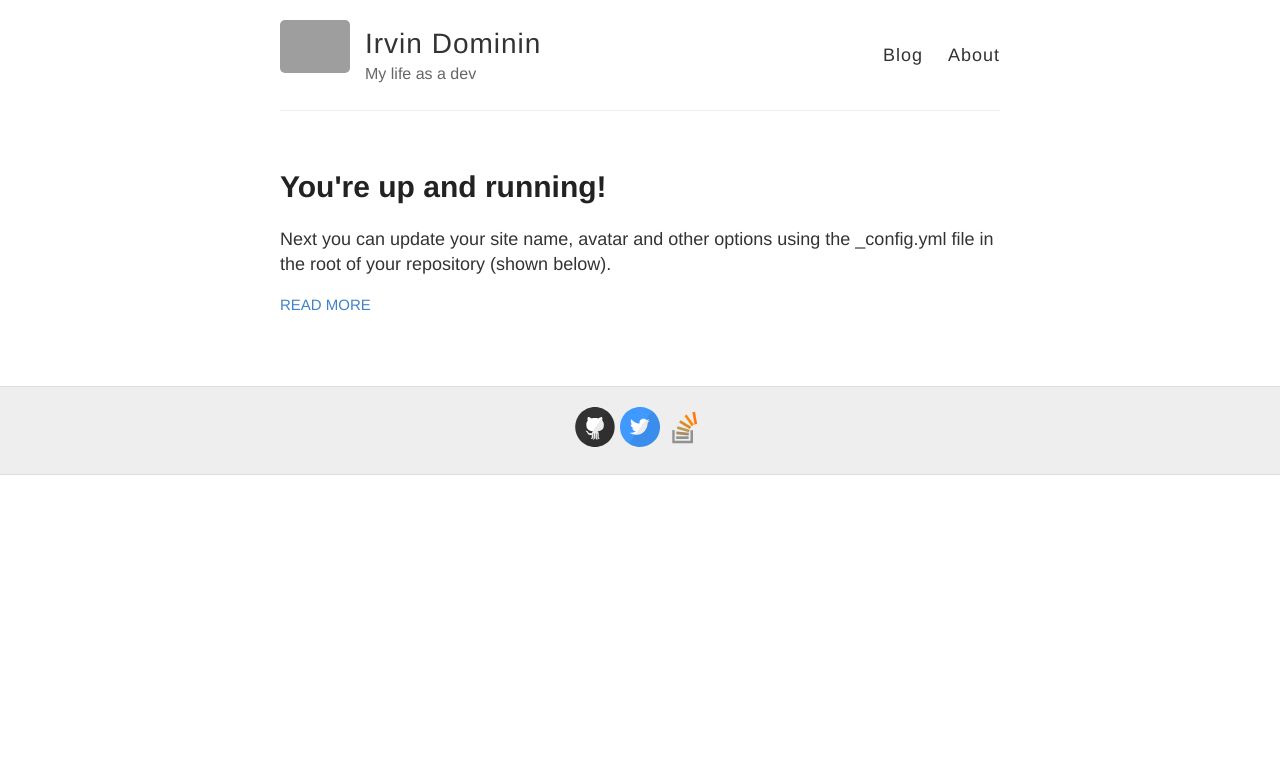
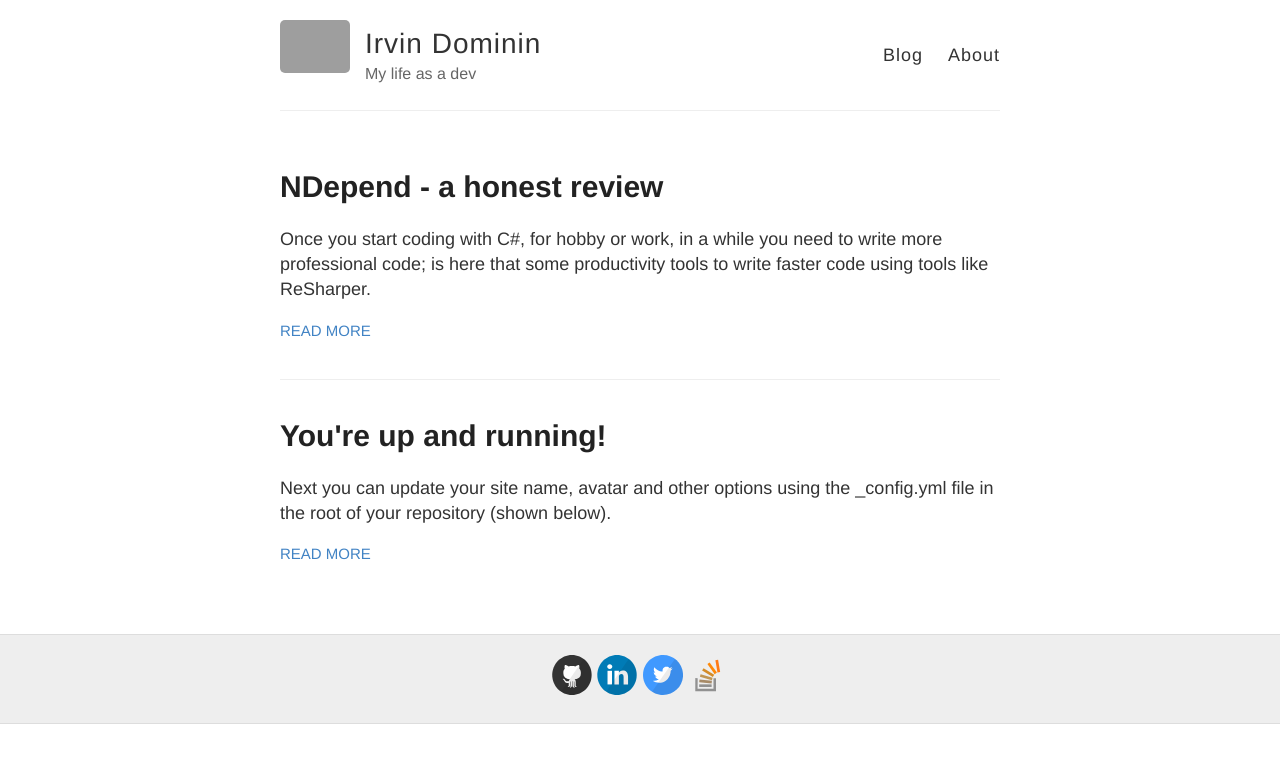
Before and after one commit to IrvinDominin/irvindominin.github.io, a Jekyll site: the page built from index.html, in a window 1280 px wide. Shown: the top 763 px of the page. Built offline with Jekyll 4.4.1, drawn with Linux system fonts in a browser that asks for light colours; some of the changed lines change nothing that is shown; grey boxes are pictures that could not be loaded.

Commit message:
Add a post and minor fix

```diff
--- a/_config.yml
+++ b/_config.yml
@@ -23,7 +23,7 @@ footer-links:
   flickr:
   github: IrvinDominin
   instagram:
-  linkedin:
+  linkedin: https://www.linkedin.com/in/irvindominin/
   pinterest:
   rss: # just type anything here for a working RSS icon
   twitter: irvindominin
--- /dev/null
+++ b/_posts/2017-8-25-NDepend.md
@@ -0,0 +1,140 @@
+---
+layout: post
+title: NDepend - a honest review
+---
+
+Once you start coding with C#, for hobby or work, in a while you need to write more professional code; is here that some productivity tools to write faster code using tools like ReSharper.
+
+After each implementation, you need to analyze your code to make sure you aren't duplicating any code, writing good OOP code, and writing small and maintainable methods.
+
+Some weeks ago I was contacted via e-mail from NDepend team to give a try to the product.
+
+In this review, I provide an my point of view on the static code analyzer NDepend.
+<h2>Overview</h2>
+NDepend is a static code analyzer extension for Visual Studio 2010, 2012, 2013, and 2015. It analyze your compiled code and showing statistics and patterns to improve your code base.
+
+If you are thinking why you need another tool if you have ReSharper it's for its goal. As developers we must have our toolbelt considering the right tool for many purposes. ReSharper puts its focus on offers suggestions during code editing at spec and method level.
+
+NDepend looks at the solution as one unit, and makes suggestions based statically on the codebase analyzed.
+
+NDepend is not ReSharper!! Check this post <a href="http://blog.ndepend.com/ndepend-vs-resharper/">NDepend vs ReSharper</a> showing the differences between the tools!
+<h2>Installation</h2>
+I received a zip file through e-mail and I have extracted the zip out to a folder (C:\NDepend).
+
+<img class="alignnone size-full wp-image-114" src="https://irvindev.files.wordpress.com/2016/12/ztaysr4.png" alt="ztaysr4" width="819" height="521" />
+
+You can see an VisualNDepend.exe, it's particularly usefull to analyze your solution. without to start Visual Studio.
+
+Now we have to install the Visual Studio Extension, we can install it in two ways:
+<ol>
+	<li>run the Visual Studio Extension Installer NDpend.VisualStudioExtension.Installer.exe</li>
+	<li>start VisualNDepend.exe and click "Install Visual Studio Extension"</li>
+</ol>
+<img class="alignnone size-full wp-image-104" src="https://irvindev.files.wordpress.com/2016/12/ywutqbb.png" alt="ywutqbb" width="1201" height="772" />
+
+The Visual Studio Extension is available for the latest Visual Studio versions:
+
+<img class="alignnone size-full wp-image-119" src="https://irvindev.files.wordpress.com/2016/12/glfdrio.png" alt="glfdrio" width="675" height="387" />
+
+In order to use a registered version a NDependProLicense.xml file is required in the directory of NDepend "installation". I have to give to NDepend support my contacts in order to build a license and get it via e-mail. Honestly I prefer a web portal to manage this kind of activities, but it's not a big problem.
+
+Now I can start Visual Studio 2015 and load one of my projects.
+<h2>The first launch</h2>
+Once I loaded my project, I noticed a new NDepend menu item in Visual Studio. I have two choices when using NDepend.
+
+It's possible to:
+<ol>
+	<li>Attach a <strong>new NDepend project</strong> to the current project or</li>
+	<li>Attach an <strong>existing NDepend project</strong> to the current project</li>
+</ol>
+Since this is the first time I use NDepend, I chose the first option in order to build my first NDepend project.
+
+<img class="alignnone size-full wp-image-173" src="https://irvindev.files.wordpress.com/2016/12/lbjr2ey.png" alt="lbjr2ey" width="722" height="466" />
+
+This new dialog give all the options required to start the code analysis, like the NDepend project location, the projects to analyze, and so on.
+
+Once I click "Analyze" NDepend starts its job:
+<ol>
+	<li>all the projects are compiled</li>
+	<li>it analyzes the code</li>
+	<li>and, if the checkbox "Build a report" is clicked, a report is sent to the browser.</li>
+</ol>
+After the analysis is complete, the are the following options:
+<ul>
+	<li>View NDepend Dashboard</li>
+	<li>Show NDepend Interactive Graph</li>
+	<li>Browser NDepend Code Rules</li>
+	<li>Close the dialog</li>
+</ul>
+<img class="alignnone size-full wp-image-175" src="https://irvindev.files.wordpress.com/2016/12/rmdjnvs.png" alt="rmdjnvs" width="778" height="544" />
+
+The analysis is pretty fast; and as a starter I decided to open the dashboard; and...I jaw-dropped on the huge amount of analytics produced by NDepend.
+
+Below is an example of my project results:
+
+<img class="alignnone size-full wp-image-181" src="https://irvindev.files.wordpress.com/2016/12/bpls2xl.png" alt="bpls2xl" width="1168" height="621" />
+
+Let's go more deeper in the analysis results.
+
+I start from the first option in the Visual Studio NDepend menu, <strong>Rule</strong> then with <strong>Graph</strong>, <strong>Matrix</strong>, <strong>Trend</strong> and <strong>Metric.</strong>
+<h2>NDepend features</h2>
+<h3>Rule Explorer Panel</h3>
+<img class="alignnone size-full wp-image-232" src="https://irvindev.files.wordpress.com/2016/12/igbweyn.png" alt="igbweyn" width="953" height="469" />During the analyze of my project this is the most used panel, it shows to me the applied rules on the analysis and let me active/deactivate or alter rules and eventually write a new one.
+<h3>Rule Edition Panel</h3>
+With almost thousands of existing code metrics already available, it's normally a good point to start the code analysis; in the last paragraph I pointed out that is possible to create a new rule or alter an existing one.
+
+In my example a write a demo rule to detect all the application methods that are public and marked as Obsolete.
+
+<img class="alignnone size-full wp-image-235" src="https://irvindev.files.wordpress.com/2016/12/k1mzvxy.png" alt="k1mzvxy" width="526" height="156" />
+
+That's probably the <strong>most powerful</strong> feature of NDepend with this pseudo language you can create your rules in order to apply your personal or business rules to the project and avoid rules violation.
+
+NDepend team call this language Code Query for LINQ (<strong>CQLINQ</strong>); it uses all the "normal" Visual Studio language features (like Code Completion with IntelliSense, tooltip documentation) to write queries on your code base and check immediately the results.
+
+CQLINQ is on the basis of all NDepend's analysis, and honestly it alone worth the price of the product.
+<h3>Dependency Graph</h3>
+We now that each time that we add a reference or add new features the application grows, but can grow on complexity.
+
+The dependencies graph provides an immediate and simple to read view of dependencies in your project, is not a simple report, but a complete and navigable application.
+
+<img class="alignnone size-full wp-image-243" src="https://irvindev.files.wordpress.com/2016/12/qmwoynh.png" alt="qmwoynh" width="1485" height="707" />
+
+If you hover over a particular dependency, you will see the callers and callees of the pointed assembly.
+<h3>Dependency Matrix</h3>
+The dependency matrix is a tabular view of your code that analyze dependencies on a namespace, classes and properties.
+
+<img class="alignnone size-full wp-image-260" src="https://irvindev.files.wordpress.com/2016/12/lped2pl.png" alt="lped2pl" width="654" height="554" />
+
+The idea is to identify when dependencies in a square turn black, it means that a number of namespaces are using "<em>n"</em> number of namespaces indirectly; the result can help you to identify the code that need a namespace refactoring.
+
+At the moment I'm not proficient with this tool, I have to use it more!
+<h3>Trend Charts</h3>
+The trend charts are used from the dashboard, they provide a fast preview on how the project code quality is changing over time.
+
+Sadly I haven't a valuable image of this tool on my project :-(, I take the following from NDepend docs:
+
+<img class="alignnone size-full wp-image-289" src="https://irvindev.files.wordpress.com/2016/12/trendchartsondashboard.jpg" alt="trendchartsondashboard" width="700" height="449" />
+
+It's required to use a baseline of your code in order to compare it with the current and get a new trend chart result; the result is pretty immediate.
+
+If a good refactoring session occurs, probably (and hopefully) the <strong>Lines of Code</strong> trend chart will start to drop; as you can see there are a lot of charts out of the box, but since trend charts are query on your code is possible to build your own charts using <strong>CQLINQ</strong>!
+
+These charts are immediate and really helpful on team projects; you can use it over time to check the quality of your product and check that is still compliant with your coding rules.
+<h3>Metrics View</h3>
+<img class="alignnone size-full wp-image-306" src="https://irvindev.files.wordpress.com/2016/12/t8krdmt.png" alt="t8krdmt" width="1347" height="666" />
+
+The metrics view is a stylish heatmap of the codebase based on a lot of different criteria.
+
+For example the <strong>Lines Of Code</strong> selection at a method level can be used to instruct the heatmap to show the methods that are "too long" (eg longer then 25 lines of code!) and consequently less maintainable.
+<h2>Conclusion</h2>
+That's are the views that I have used, I must to say that was a great experience and all the tools are greatly integrated together.
+
+I have used NDepend for two weeks, I can say that the views I'm using the most are the Dashboard, Rules Explorer and Code Metrics View, but I have to become more experienced on other views.
+
+IMHO NDepend is not for junior software devs, you must be experienced and know what the tool is talking about; if correctly instrumented and inserted in the production lifecycle can be a game-changer.
+
+Honestly I don't like the setup (unzip manually in a folder), but I don't know if I have to install in this way because of my review.
+
+I truly recommend this tool.
+
+<a href="http://www.ndepend.com/">Site </a>- <a href="http://www.ndepend.com/docs/getting-started-with-ndepend">Docs </a>- <a href="http://www.ndepend.com/purchase?danylkowebReview">Buy</a>]]>
--- a/about.md
+++ b/about.md
@@ -4,12 +4,26 @@ title: About
 permalink: /about/
 ---
 
-Some information about you!
+Hi, my name is Irvin Dominin I’m a technology and coding passionate from Italy (Turin).
+
+Currently I work as Full Stack Developer at Sistemi S.p.A. I’m the Developer Lead of the team developing a framework called BUILDER/web and some web applications.
 
 ### More Information
 
-A place to include any other types of information that you'd like to include about yourself.
+I’m working, or have worked, with:
+
+ - VB6
+ - VB .NET
+ - ASP .NET
+ - C#
+ - Javascript (+ jQuery)
+ - HTML & CSS
+ - TSQL
+ - ASP NET MVC
+ - Cordova
+
+I'm pretty familiar with Windows and Mac OS and with iOS and Android.
 
 ### Contact me
 
-[email@domain.com](mailto:email@domain.com)
+[irvin.dominin@gmail.com](mailto:irvin.dominin@gmail.com)
```
Also changed, not shown: README.md, _posts/2017-8-25-Hello-World.md (renamed from _posts/2014-3-3-Hello-World.md).
